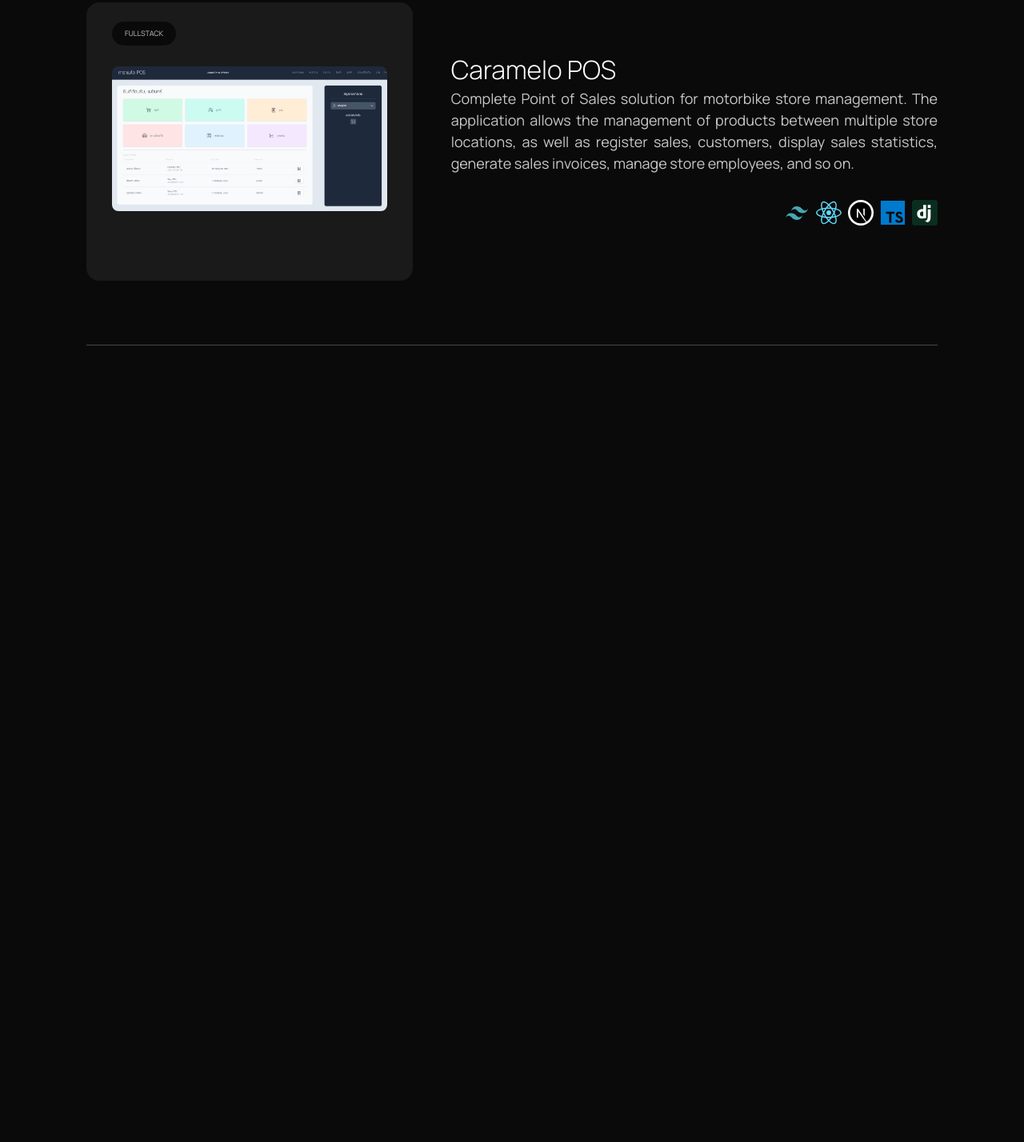
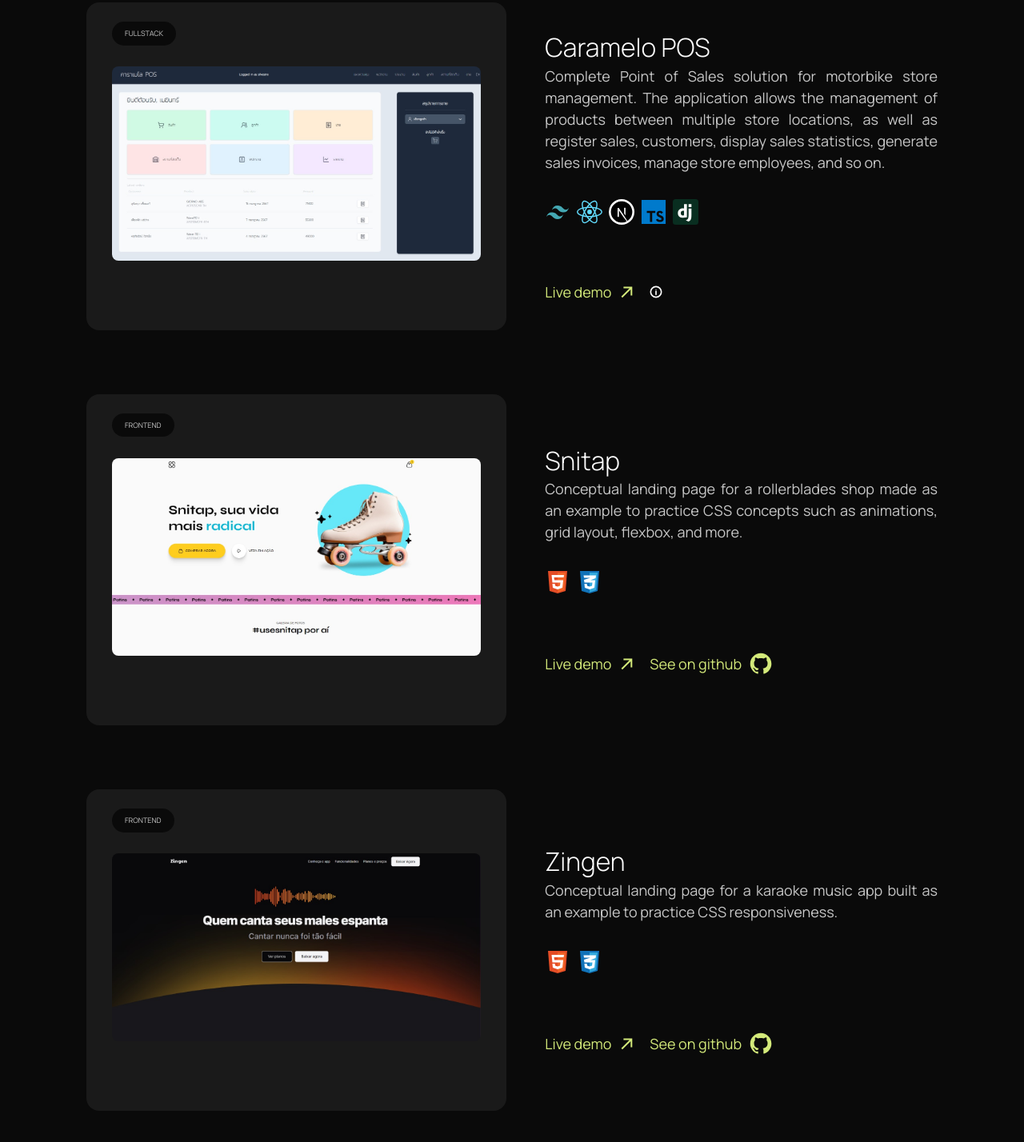
Before and after one commit to silvestr3/silvestr3.github.io, a plain HTML site: page index.html in a window 1280 px wide. Shown: the part 999-2427 px from the top of the page at 80% size. Before the commit the page ends 1511 px from the top, so only its background shows below. Drawn offline with Linux system fonts and the light colour scheme.

Commit message:
Added live demo for projects

```diff
--- a/index.html
+++ b/index.html
@@ -36,11 +36,11 @@
 
             <div class="buttons">
                 <a target="_blank" href="https://github.com/silvestr3">
-                    <img src="assets/icons/github.svg" alt="">
+                    <img src="assets/icons/github.svg" alt="Link to Github">
                 </a>
 
                 <a target="_blank" href="https://www.linkedin.com/in/fellipe-silvestre/">
-                    <img src="assets/icons/linkedin.svg" alt="">
+                    <img src="assets/icons/linkedin.svg" alt="Link to LinkedIn">
                 </a>
             </div>
         </div>
@@ -96,6 +96,103 @@
                         <span>Django</span>
                     </div>
                 </div>
+
+                <div class="links">
+                    <a target="_blank" href="https://demo.caramelopos.com/">
+                        <span>Live demo</span>
+                        <img src="assets/icons/arrow.svg">
+                    </a>
+                    <div class="info">
+                        <img src="assets/icons/info.svg">
+                        <div class="hidden">
+                            <p>Credentials <br><br>
+                                Username: demouser <br>
+                                Password: demopassword <br><br>
+                                * The application may take up to a few seconds to load because this demonstration
+                                instance is hosted
+                                on a free tier service.
+                            </p>
+                        </div>
+                    </div>
+                </div>
+            </div>
+
+        </div>
+
+        <div class="project">
+
+            <div class="preview">
+                <span>frontend</span>
+                <img src="assets/img/snitap-page.jpg" alt="Screenshot of Snitap initial page">
+            </div>
+
+            <div class="info">
+                <h3>Snitap</h3>
+                <p>Conceptual landing page for a rollerblades shop made as an example to practice CSS concepts such as
+                    animations, grid layout, flexbox, and more.</p>
+
+                <div class="stack">
+                    <div>
+                        <img src="assets/icons/html.svg">
+                        <span>HTML</span>
+                    </div>
+
+                    <div>
+                        <img src="assets/icons/css.svg">
+                        <span>CSS</span>
+                    </div>
+                </div>
+
+                <div class="links">
+                    <a target="_blank" href="https://silvestre.sh/snitap-patins">
+                        <span>Live demo</span>
+                        <img src="assets/icons/arrow.svg" alt="">
+                    </a>
+
+                    <a target="_blank" href="https://github.com/silvestr3/snitap-patins">
+                        <span>See on github</span>
+                        <img src="assets/icons/github.svg" alt="">
+                    </a>
+                </div>
+            </div>
+
+        </div>
+
+        <div class="project">
+
+            <div class="preview">
+                <span>frontend</span>
+                <img src="assets/img/zingen-page.jpg" alt="Screenshot of Zingen initial page">
+            </div>
+
+            <div class="info">
+                <h3>Zingen</h3>
+                <p>Conceptual landing page for a karaoke music app built as an example to practice CSS responsiveness.
+                </p>
+
+                <div class="stack">
+                    <div>
+                        <img src="assets/icons/html.svg">
+                        <span>HTML</span>
+                    </div>
+
+                    <div>
+                        <img src="assets/icons/css.svg">
+                        <span>CSS</span>
+                    </div>
+                </div>
+
+                <div class="links">
+                    <a target="_blank" href="https://silvestre.sh/zingen/">
+                        <span>Live demo</span>
+                        <img src="assets/icons/arrow.svg" alt="">
+                    </a>
+
+                    <a target="_blank" href="https://github.com/silvestr3/zingen">
+                        <span>See on github</span>
+                        <img src="assets/icons/github.svg" alt="">
+                    </a>
+                </div>
             </div>
 
         </div>
--- a/styles/projects.css
+++ b/styles/projects.css
@@ -15,6 +15,7 @@ section#projects {
             border-radius: 1rem;
             padding: 5rem 2rem;
             position: relative;
+            width: 100%;
 
             & span {
                 position: absolute;
@@ -40,12 +41,13 @@ section#projects {
 
         & .info {
             text-align: justify;
+            width: 100%;
 
             & .stack {
                 display: flex;
                 gap: .5rem;
                 align-items: center;
-                justify-content: flex-end;
+                justify-content: flex-start;
                 margin-top: 2rem;
 
                 & img {
@@ -85,6 +87,77 @@ section#projects {
                     }
                 }
             }
+
+            & .links {
+                display: flex;
+                gap: 1rem;
+                margin-top: 4rem;
+                align-items: center;
+
+
+                & .info {
+                    position: relative;
+                    width: 50%;
+
+                    & img {
+                        width: 1rem;
+                        position: absolute;
+                        top: 50%;
+                        transform: translate(0,-50%);
+                        cursor: pointer;
+                    }
+
+                    & .hidden {
+                        font-size: smaller;
+                        text-align: justify;
+                        width: 100%;
+
+                        position: absolute;
+                        top: 50%;
+                        transform: translate(15%,-50%);
+
+                        background-color: var(--bg-secondary);
+                        padding: 1rem 1.5rem;
+                        border-radius: 2rem;
+
+                        transition: opacity 1s;
+
+                        display: none;
+                        opacity: 0;
+                    }
+
+
+                    & img:hover + .hidden {
+                        display: block;
+                        opacity: 1;
+                    }
+                }
+
+                & a {
+                    display: flex;
+                    align-items: center;
+                    gap: .5rem;
+                    color: var(--action);
+                    position: relative;
+
+                    &:hover::before {
+                        transform: scaleX(1);
+                    }
+
+                    &::before {
+                        content: "";
+                        height: 2px;
+                        position: absolute;
+                        background-color: var(--action);
+                        transition: transform 300ms;
+
+                        transform: scaleX(0);
+                        width: 100%;
+                        bottom: 0;
+                        left: 0;
+                    }
+                }
+            }
         }
     }
 }
@@ -96,5 +169,13 @@ section#projects {
         & .project {
             flex-direction: column;
         }
+
+        & .project .info .links {
+            margin-top: 2rem;
+
+            & a::before {
+                transform: none;
+            }
+        }
     }
 }
```
Also changed, not shown: assets/icons/arrow.svg (added), assets/icons/css.svg (added), assets/icons/html.svg (added), assets/icons/info.svg (added), assets/img/snitap-page.jpg (added), assets/img/zingen-page.jpg (added).
